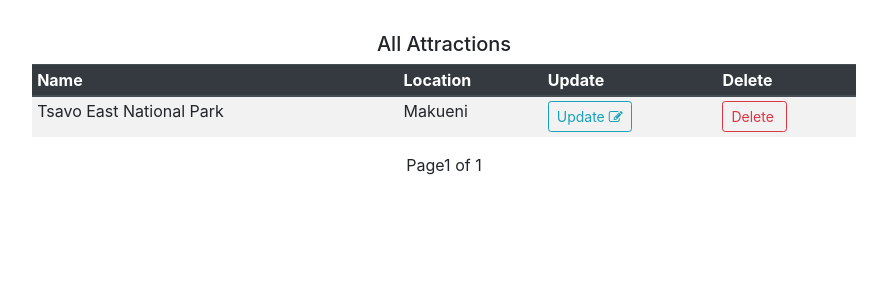
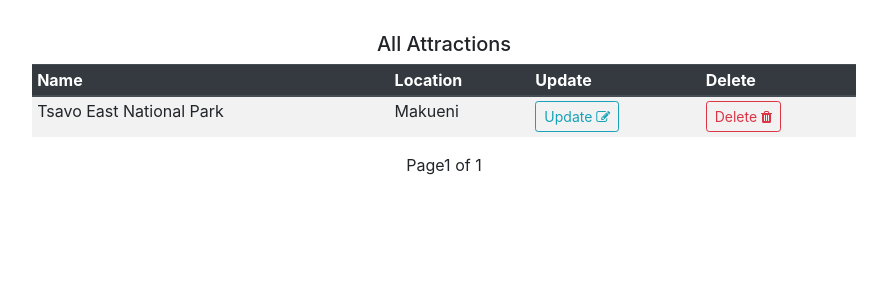
Before and after one commit to Madaraka02/Abnfc, a Django app: page /travel/admin/places/ in a window 1280 px wide. Shown: the part 56-356 px from the top of the page, without its empty margins (196-1083 px from the left). Run offline with Django 4.2, Linux system fonts and the light colour scheme; a user stored in the database is signed in; data comes from the database, SQL or seed files in the repository; both versions use the stored data as it was after the commit; parts of the project's set-up code (start-up, migrations or seed data) failed here and were passed over; some libraries are stand-ins or nearby versions.

```diff
--- a/templates/admin/atts.html
+++ b/templates/admin/atts.html
@@ -22,7 +22,7 @@
                           <td>{{att.name}}</td>
 
                           <td><a class="btn btn-outline-info btn-sm" href="{% url 'edit_att' att.id %}">Update <i class="fa fa-edit"> </i></a></td>
-                          <td><a class="btn btn-outline-danger btn-sm" href="{% url 'delete_att' att.id %}">Delete <i class="fa fa-trash-alt"></i></a></td>
+                          <td><a class="btn btn-outline-danger btn-sm" href="{% url 'delete_att' att.id %}">Delete <i class="fa fa-trash"></i></a></td>
 
                           </tr>
 
--- a/templates/admin/places.html
+++ b/templates/admin/places.html
@@ -23,7 +23,7 @@
                           <td>{{park.name}}</td>
                           <td>{{park.location}}</td>
                           <td><a class="btn btn-outline-info btn-sm" href="{% url 'edit_park' park.id %}">Update <i class="fa fa-edit"> </i></a></td>
-                          <td><a class="btn btn-outline-danger btn-sm" href="{% url 'delete_park' park.id %}">Delete <i class="fa fa-trash-alt"></i></a></td>
+                          <td><a class="btn btn-outline-danger btn-sm" href="{% url 'delete_park' park.id %}">Delete <i class="fa fa-trash"></i></a></td>
 
                           </tr>
 
```
Also changed, not shown: db.sqlite3.
